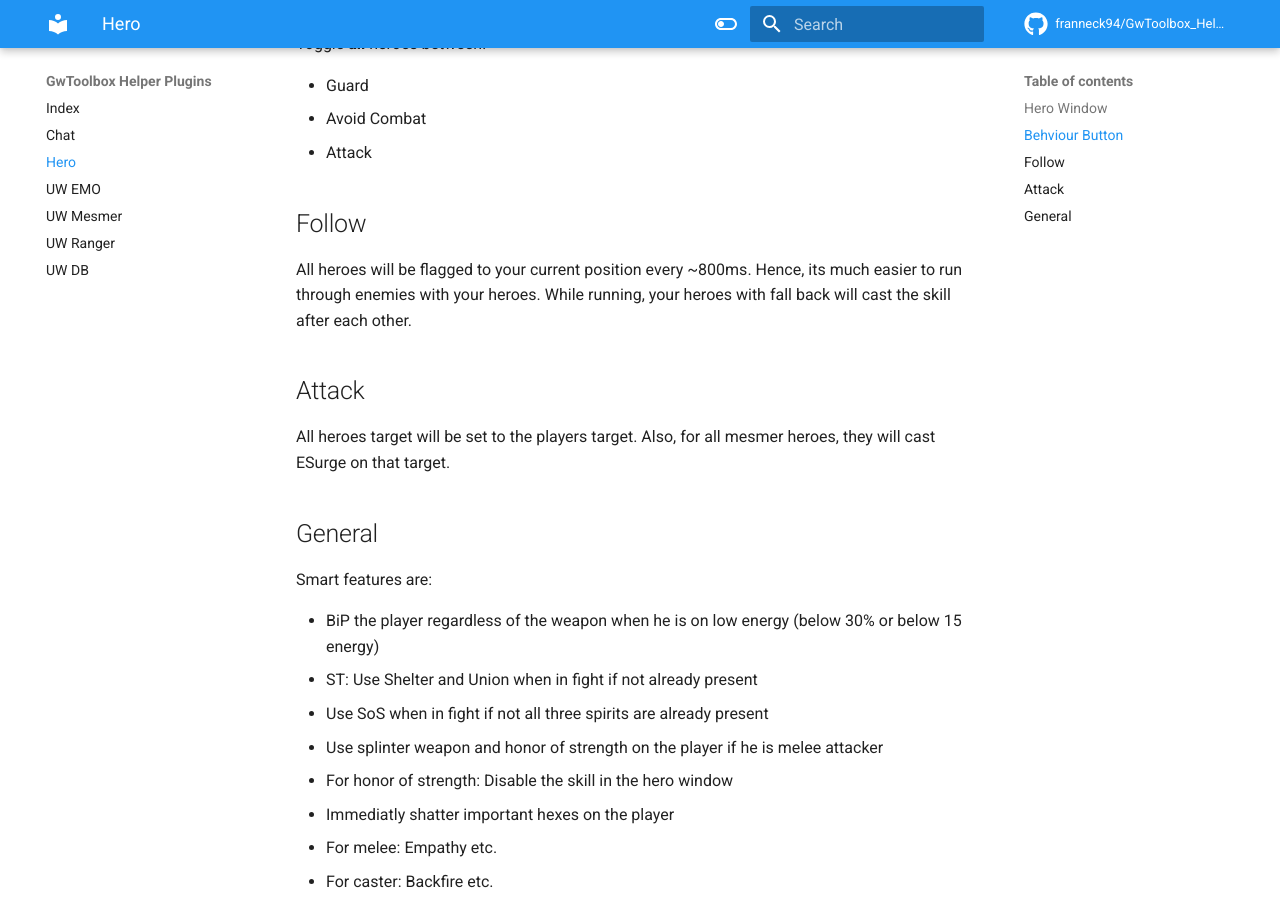
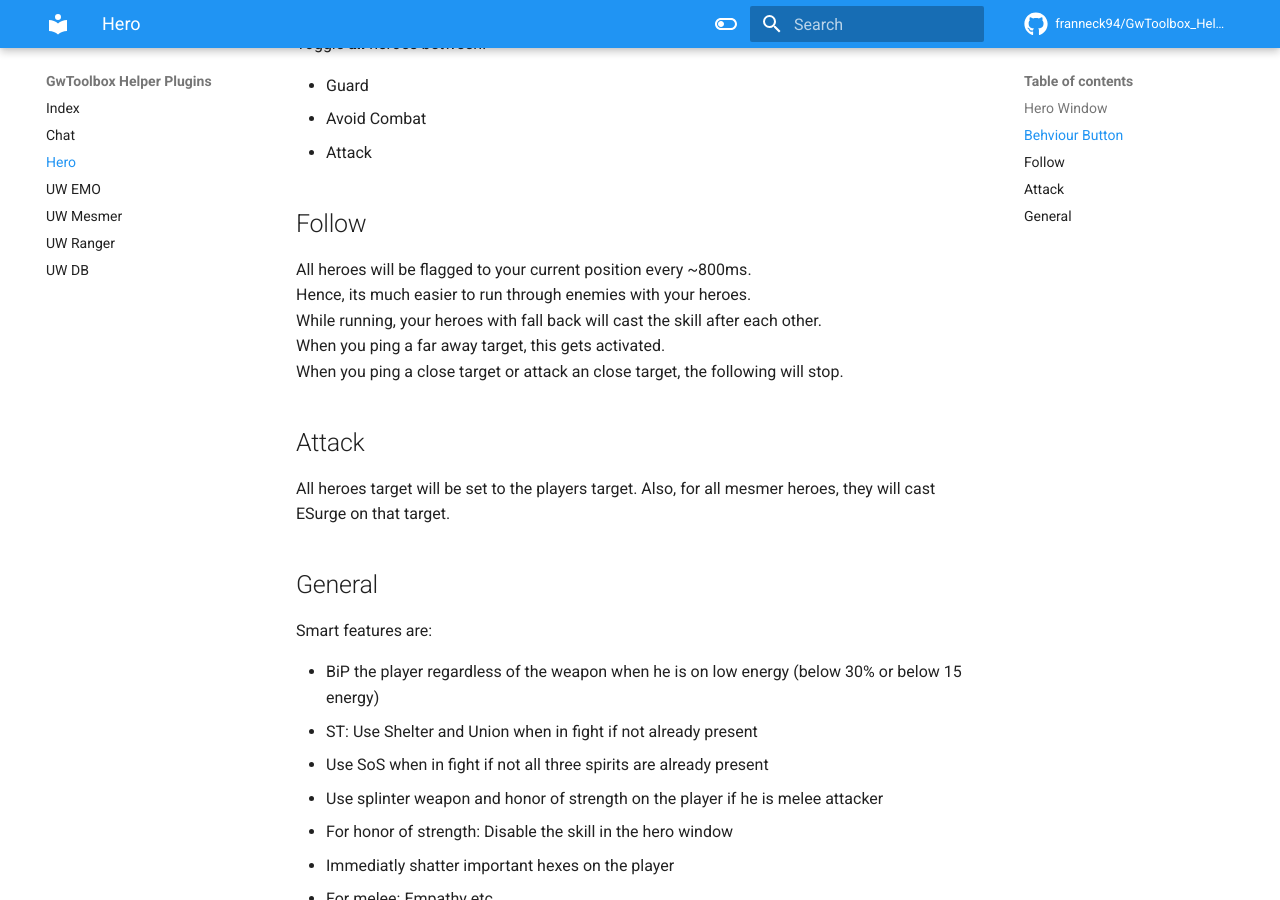
Before and after one commit to franneck94/GwToolbox_HelperPlugins, an MkDocs documentation site: the page built from docs/General/HeroWindow.md, in a window 1280 px wide and 900 px high, scrolled down 378 px. Built offline with MkDocs 1.6.1 and Material for MkDocs 9.7.7, drawn with Linux system fonts in a browser that asks for light colours; comment, search, counter and statistics services are not loaded.

```diff
--- a/docs/General/HeroWindow.md
+++ b/docs/General/HeroWindow.md
@@ -17,6 +17,8 @@ Toggle **all** heroes between:
 All heroes will be flagged to your current position every ~800ms.
 Hence, its much easier to run through enemies with your heroes.
 While running, your heroes with fall back will cast the skill after each other.
+When you ping a far away target, this gets activated.
+When you ping a close target or attack an close target, the following will stop.
 
 ## Attack
 
```
